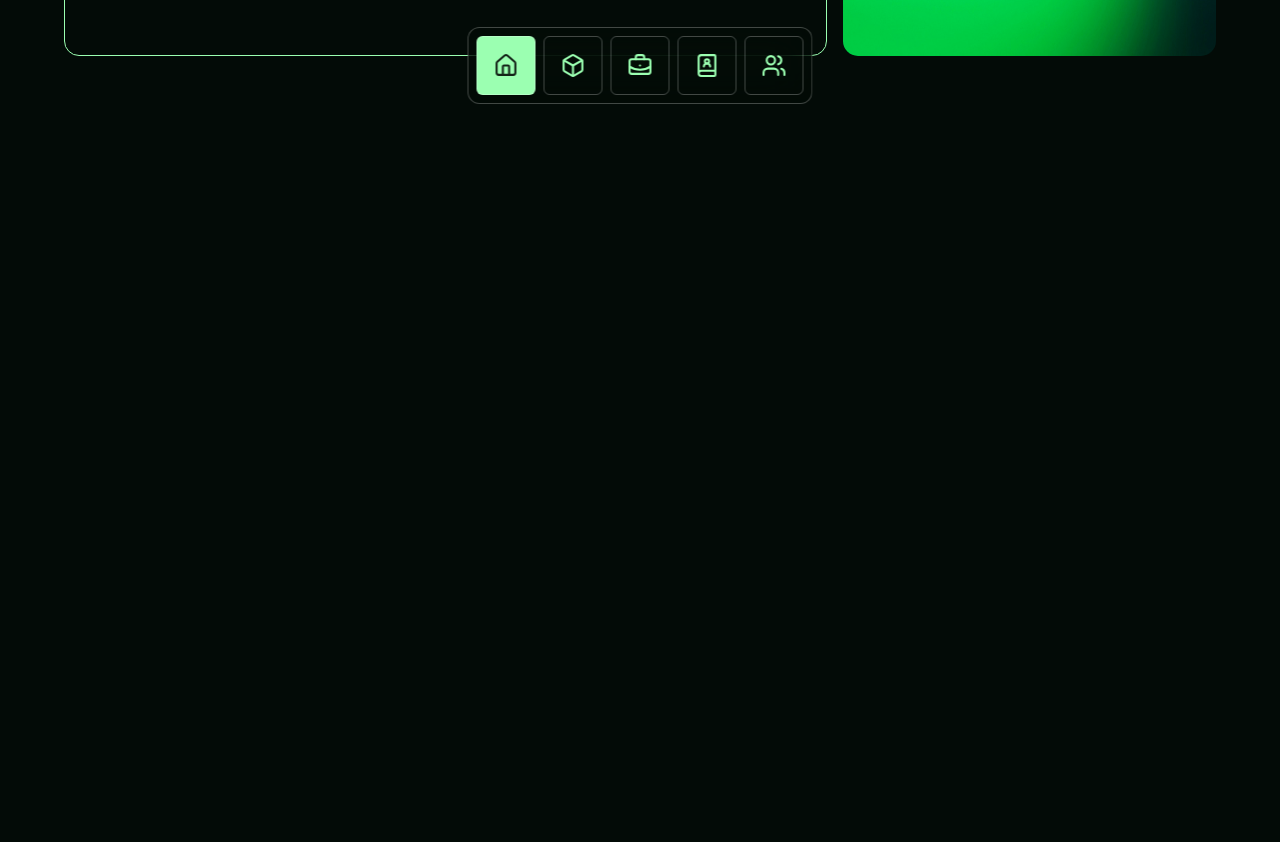
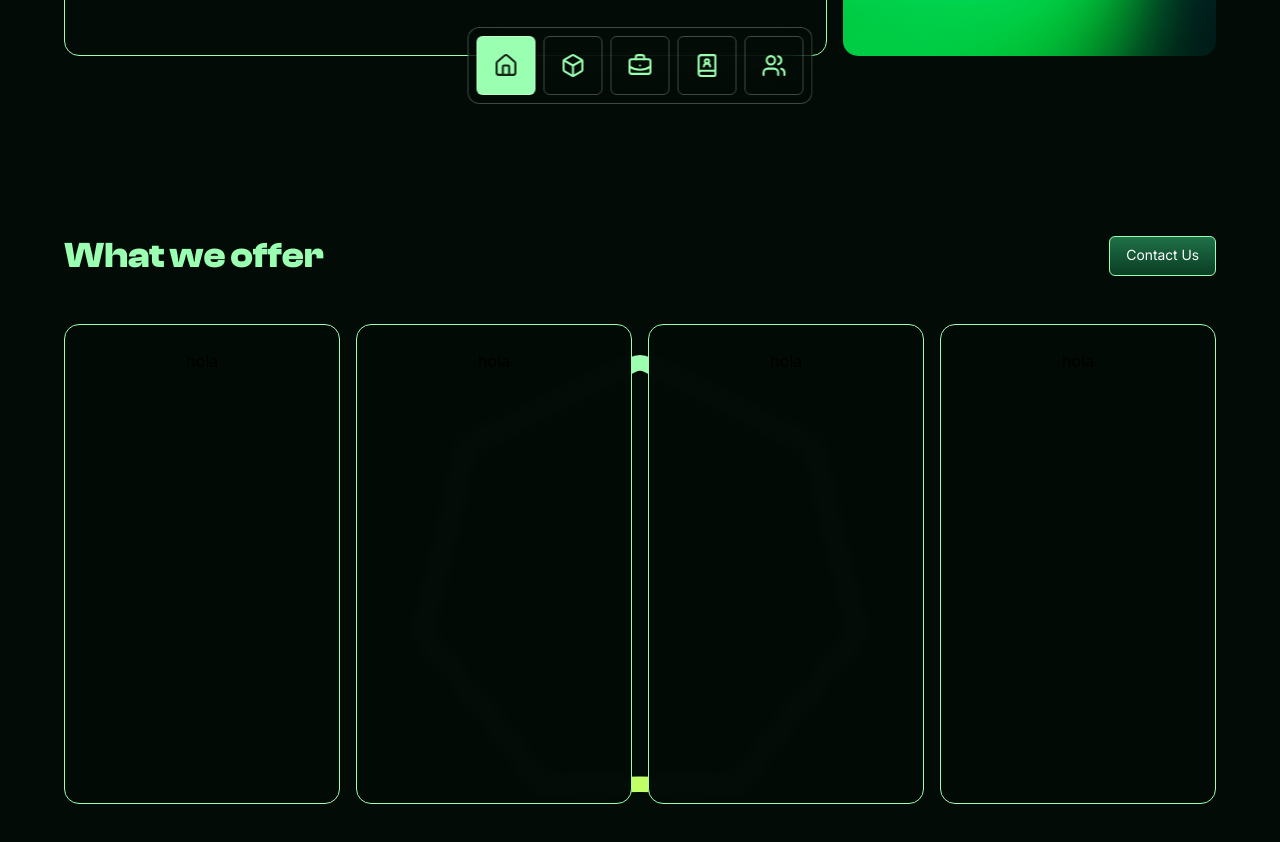
Before and after one commit to damkandev/kerokerolanding, a Next.js app: page / in a window 1280 px wide. Shown: the part 680-1522 px from the top of the page. Built offline with nearby package versions, Linux system fonts and the light colour scheme.

Commit message:
feat: implement Services component with background image and offerings section

```diff
--- a/src/app/page.jsx
+++ b/src/app/page.jsx
@@ -1,7 +1,7 @@
 "use client";
 import { ReactLenis } from "lenis/react";
-import { useEffect } from "react";
 import Header from "@/components/sections/Header";
+import Services from "@/components/sections/Services";
 
 export default function Home() {
   const lenisOptions = {
@@ -13,11 +13,7 @@ export default function Home() {
     <ReactLenis root options={lenisOptions}>
       <div className="h-screen">
         <Header />
-        <div className="h-full"></div>
-        <div className="h-full"></div>
-        <div className="h-full"></div>
-        <div className="h-full"></div>
-        <div className="h-full"></div>
+        <Services />
       </div>
     </ReactLenis>
   );
--- a/src/components/sections/Header.jsx
+++ b/src/components/sections/Header.jsx
@@ -61,7 +61,7 @@ export default function Header() {
   }, [lastMousePosition, lastMouseTime]);
 
   return (
-    <div>
+    <div className="h-full">
       <section className="header grid grid-cols-6 gap-4 h-full min-h-screen p-[5vw]" id="header">
         <div className="col-span-4 flex flex-col justify-between bg-[#030B07] border border-[#9BFFB1] rounded-[15px] p-6">
           <div ref={logoRef} className="inline-block w-fit cursor-pointer" style={{ perspective: "1000px" }}>
--- /dev/null
+++ b/src/components/sections/Services.jsx
@@ -0,0 +1,43 @@
+import Button from "../ui/Button";
+
+export default function Services() {
+  return (
+    <div className="h-full">
+      <section
+        className="services h-full flex flex-col justify-center items-center py-6 px-[5vw]"
+        style={{
+          backgroundImage: "url('/images/nenufar.svg')",
+          backgroundSize: "35%",
+          backgroundPosition: "center 65%",
+          backgroundRepeat: "no-repeat",
+          position: "relative",
+        }}
+      >
+        <div className="w-full relative z-10">
+          <div className="flex justify-between w-full mb-6">
+            <h2 className="text-4xl font-clash-display-bold text-[#9BFFB1]">
+              What we offer
+            </h2>
+            <Button link={true} href="" variant="primary">
+              Contact Us
+            </Button>
+          </div>
+          <div className="cards grid grid-cols-4 gap-4 flex-grow w-full mt-12">
+            <div className="bg-[#030B07]/99 backdrop-blur-sm border border-[#9BFFB1] rounded-[15px] p-6 flex flex-col items-center h-[60vh]">
+              hola
+            </div>
+            <div className="bg-[#030B07]/99 backdrop-blur-sm border border-[#9BFFB1] rounded-[15px] p-6 flex flex-col items-center h-[60vh]">
+              hola
+            </div>
+            <div className="bg-[#030B07]/99 backdrop-blur-sm border border-[#9BFFB1] rounded-[15px] p-6 flex flex-col items-center h-[60vh]">
+              hola
+            </div>
+            <div className="bg-[#030B07]/99 backdrop-blur-sm border border-[#9BFFB1] rounded-[15px] p-6 flex flex-col items-center h-[60vh]">
+              hola
+            </div>
+          </div>
+        </div>
+      </section>
+    </div>
+  );
+}
```
